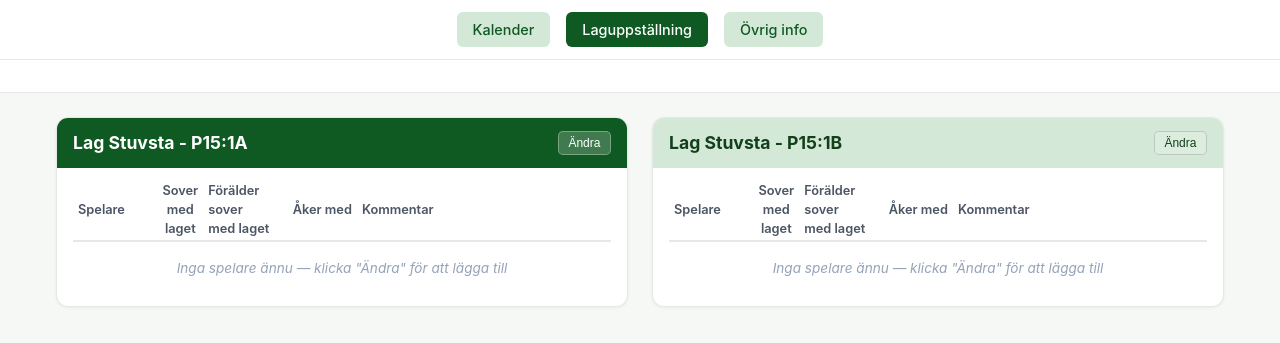
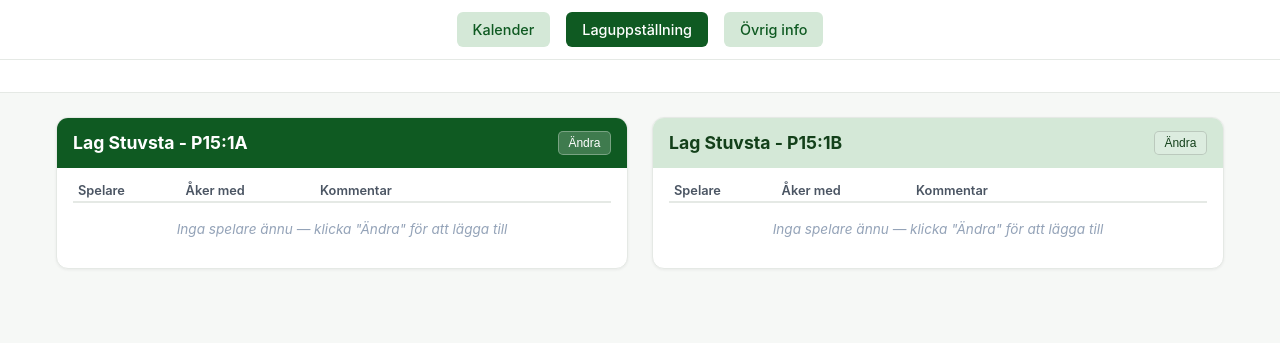
Before and after one commit to elwi83/aroscupen, a plain HTML site: page roster.html in a window 1280 px wide. Shown: the part 105-448 px from the top of the page. Drawn offline with Linux system fonts and the light colour scheme; no server answers.

Commit message:
Add files via upload

```diff
--- a/roster.html
+++ b/roster.html
@@ -38,13 +38,10 @@
   table { width: 100%; border-collapse: collapse; font-size: 0.85rem; }
   th { text-align: left; padding: 1px 5px; border-bottom: 2px solid var(--border); font-weight: 600; color: var(--text-secondary); font-size: 0.8rem; white-space: nowrap; }
   td { padding: 1px 5px; border-bottom: 1px solid var(--background); white-space: nowrap; }
-  th:nth-child(1), td:nth-child(1) { min-width: 10ch; }
-  th:nth-child(2), td:nth-child(2) { white-space: normal; text-align: center; width: 3.5rem; }
-  th:nth-child(3), td:nth-child(3) { white-space: normal; min-width: 10ch; }
-  th:nth-child(4), td:nth-child(4) { min-width: 8ch; }
-  td:nth-child(2) input[type=checkbox] { width: 1rem; height: 1rem; cursor: pointer; }
-  td:nth-child(5), th:nth-child(5) { white-space: normal; width: 99%; }
-  td:nth-child(6) { width: 30px; }
+  th:nth-child(1), td:nth-child(1) { min-width: 10ch; width: 20%; }
+  th:nth-child(2), td:nth-child(2) { min-width: 14ch; width: 25%; }
+  th:nth-child(3), td:nth-child(3) { white-space: normal; width: 55%; }
+  td:nth-child(4) { width: 30px; }
   tr:last-child td { border-bottom: none; }
 
   .btn-edit-mode {
@@ -209,8 +206,6 @@
           <thead>
             <tr>
               <th>Spelare</th>
-              <th>Sover med<br>laget</th>
-              <th>Förälder sover<br>med laget</th>
               <th>Åker med</th>
               <th>Kommentar</th>
             </tr>
@@ -266,7 +261,7 @@
     tbody.innerHTML = '';
     if (!roster[teamId] || roster[teamId].length === 0) {
       const tr = document.createElement('tr');
-      tr.innerHTML = '<td colspan="6" class="empty-state">Inga spelare ännu — klicka "Ändra" för att lägga till</td>';
+      tr.innerHTML = '<td colspan="4" class="empty-state">Inga spelare ännu — klicka "Ändra" för att lägga till</td>';
       tbody.appendChild(tr);
       return;
     }
@@ -274,9 +269,7 @@
       const tr = document.createElement('tr');
       tr.innerHTML = `
         <td><input type="text" value="${escapeAttr(player.name)}" oninput="autoSave('${teamId}',${i},'name',this.value)" placeholder="Namn"></td>
-        <td><input type="checkbox" ${player.sleeps === true || player.sleeps === 'Ja' ? 'checked' : ''} onchange="autoSave('${teamId}',${i},'sleeps',this.checked)"></td>
-        <td><input type="text" value="${escapeAttr(player.parent || '')}" oninput="autoSave('${teamId}',${i},'parent',this.value)" placeholder="Namn"></td>
-        <td><input type="text" value="${escapeAttr(player.ridesWith)}" oninput="autoSave('${teamId}',${i},'ridesWith',this.value)" placeholder="Åker med..."></td>
+        <td><input type="text" value="${escapeAttr(player.ridesWith)}" oninput="autoSave('${teamId}',${i},'ridesWith',this.value)"></td>
         <td><textarea oninput="autoSave('${teamId}',${i},'comment',this.value)" placeholder="Kommentar">${escapeHtml(player.comment || '')}</textarea></td>
         <td><button class="btn-delete-row" onclick="removeRow('${teamId}',${i})" title="Ta bort" aria-label="Ta bort spelare">×</button></td>
       `;
@@ -289,7 +282,7 @@
   }
 
   function addRow(teamId) {
-    roster[teamId].push({ name: '', sleeps: '', parent: '', ridesWith: '', comment: '' });
+    roster[teamId].push({ name: '', ridesWith: '', comment: '' });
     saveRosterLocal();
     syncToFirebase();
     render();
```
